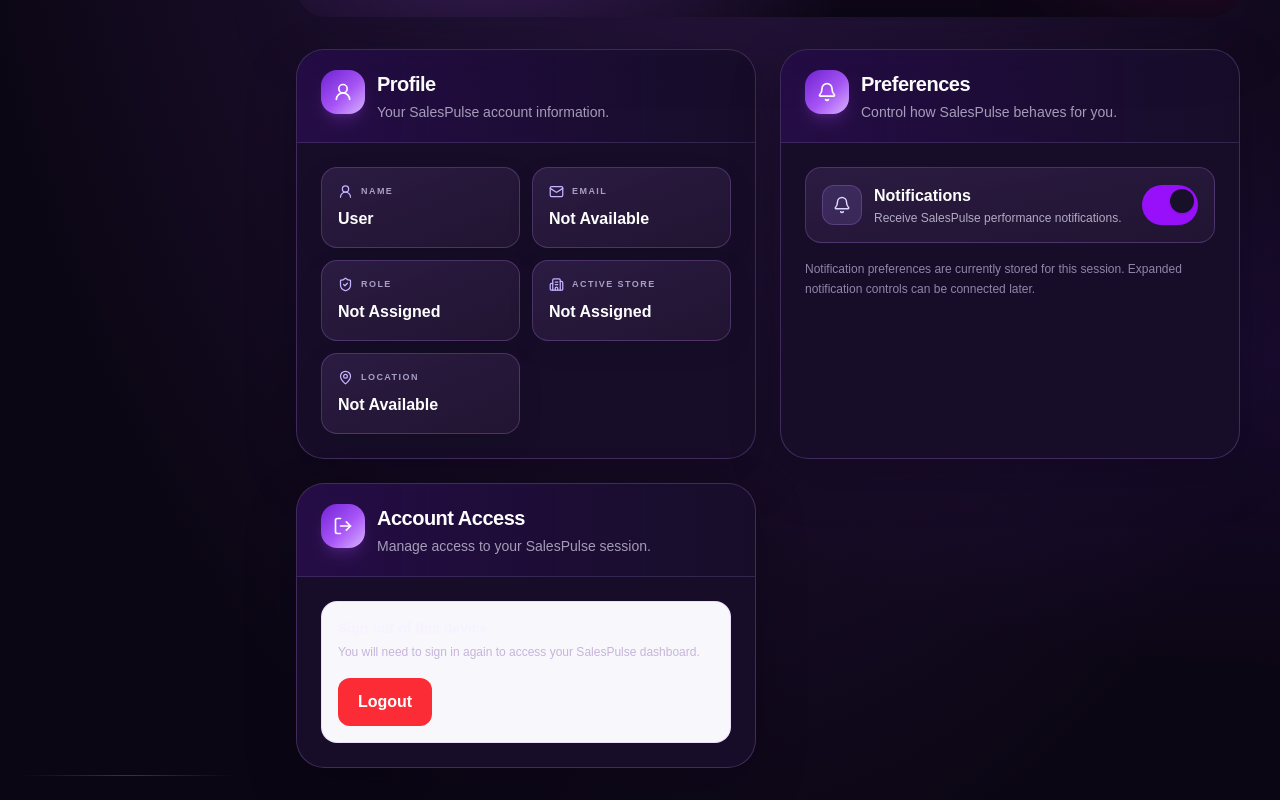
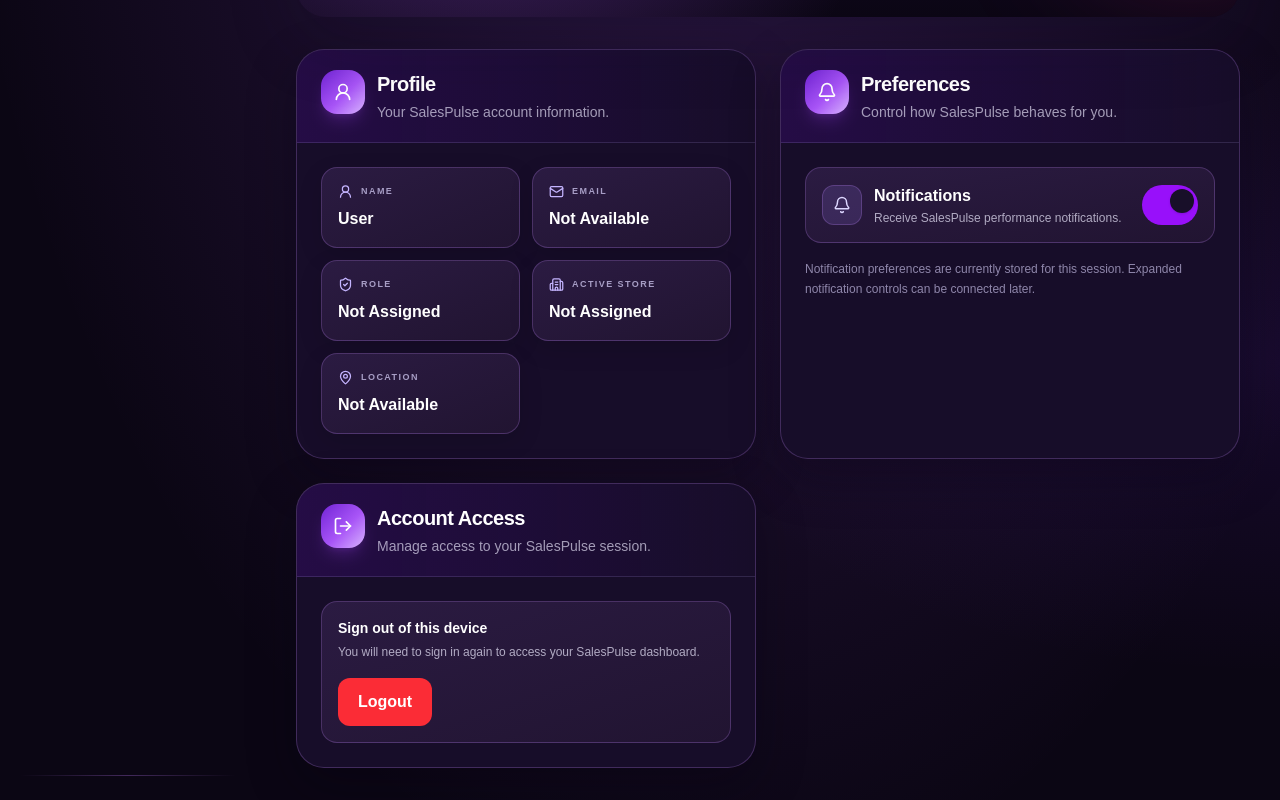
Before and after one commit to itzzerotrace/SalesPulse-V2, a Next.js app: page /settings in a window 1280 px wide. Shown: the part 295-1095 px from the top of the page. Built offline with nearby package versions, Linux system fonts and the light colour scheme; no server answers.

Commit message:
Improve Settings readability with dark violet cards and high-contrast white text

```diff
--- a/app/settings/page.tsx
+++ b/app/settings/page.tsx
@@ -171,13 +171,13 @@ export default async function SettingsPage() {
               />
             }
           >
-            <div className="rounded-2xl border border-slate-100 bg-[#F8F7FC] p-4">
-              <p className="text-sm font-black text-[#17102F]">
+            <div className="rounded-2xl border border-violet-300/20 bg-gradient-to-br from-[#2B1B42] to-[#211431] p-4">
+              <p className="text-sm font-black text-white">
                 Sign out of this
                 device
               </p>
 
-              <p className="mt-1 text-xs font-medium leading-5 text-slate-500">
+              <p className="mt-1 text-xs font-medium leading-5 text-violet-100/70">
                 You will need to
                 sign in again to
                 access your
```
